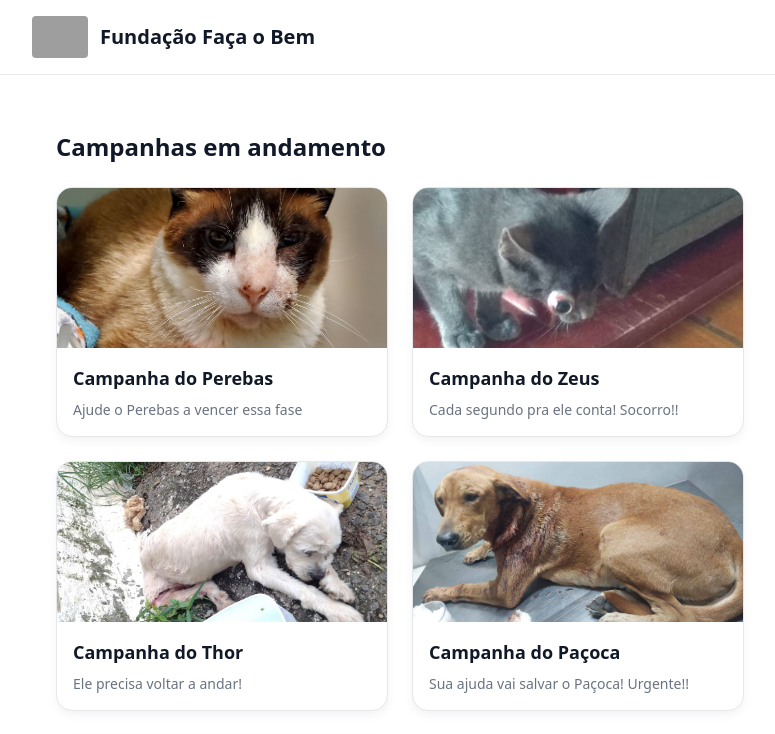
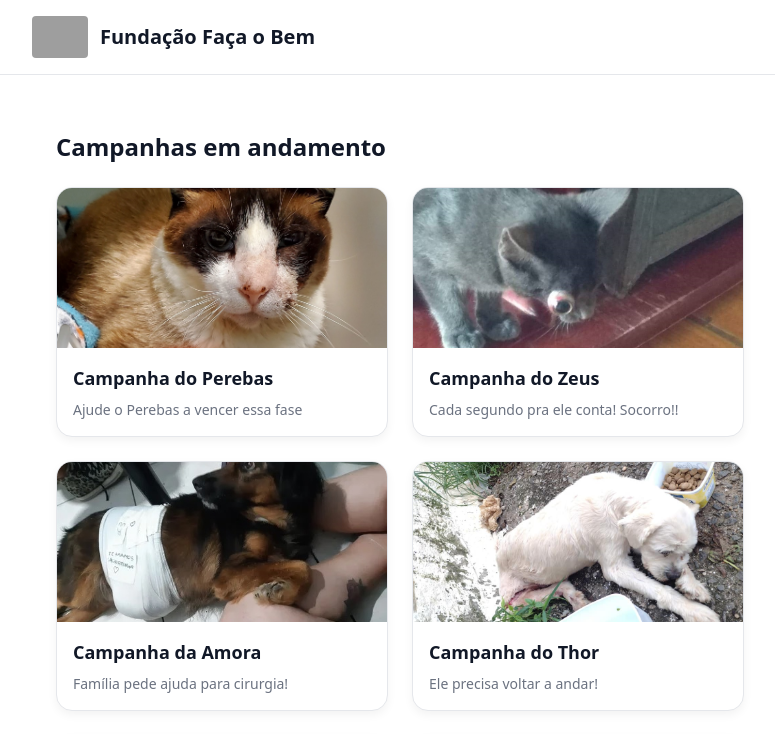
Before and after one commit to testechatsecundario-dev/facaobem, a Next.js app: page / in a window 1280 px wide. Shown: the top 734 px of the page, without its empty margins (240-1015 px from the left). Built offline with nearby package versions, Linux system fonts and the light colour scheme; grey boxes are pictures that could not be loaded.

Commit message:
Update causes.ts

```diff
--- a/data/causes.ts
+++ b/data/causes.ts
@@ -23,6 +23,14 @@ Ele precisa da sua ajuda!`
     coverImage: "/images/zeus.jpg",
     content: `Ele está sob cuidados, mas ainda precisa fazer a cirurgia e precisa de medicamentos que são caros.
 Ele só tem você pra contar! Falta pouco!`
+  },
+  {
+    slug: "amora",
+    title: "Campanha da Amora",
+    subtitle: "Família pede ajuda para cirurgia!",
+    coverImage: "/images/amora.jpg",
+    content: `A Amora desenvolveu um tumor na barriguinha que agora está vazando e a família está sem condições de arcar com a cirurgia.
+Ela tem 9 aninhos e falta pouco para conseguirmos dar mais uma chance a ela!`
   },
   {
     slug: "thor",
```
